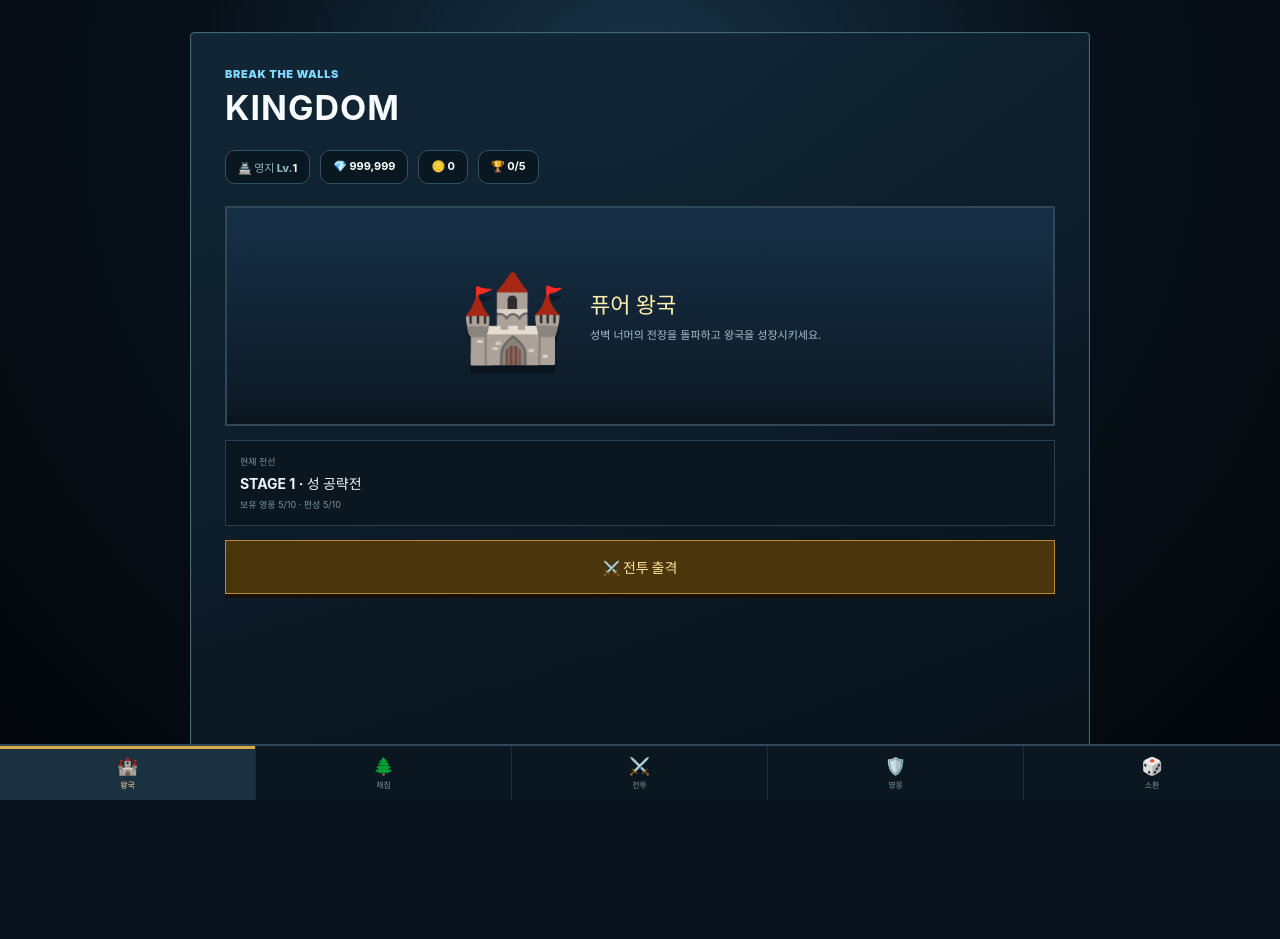
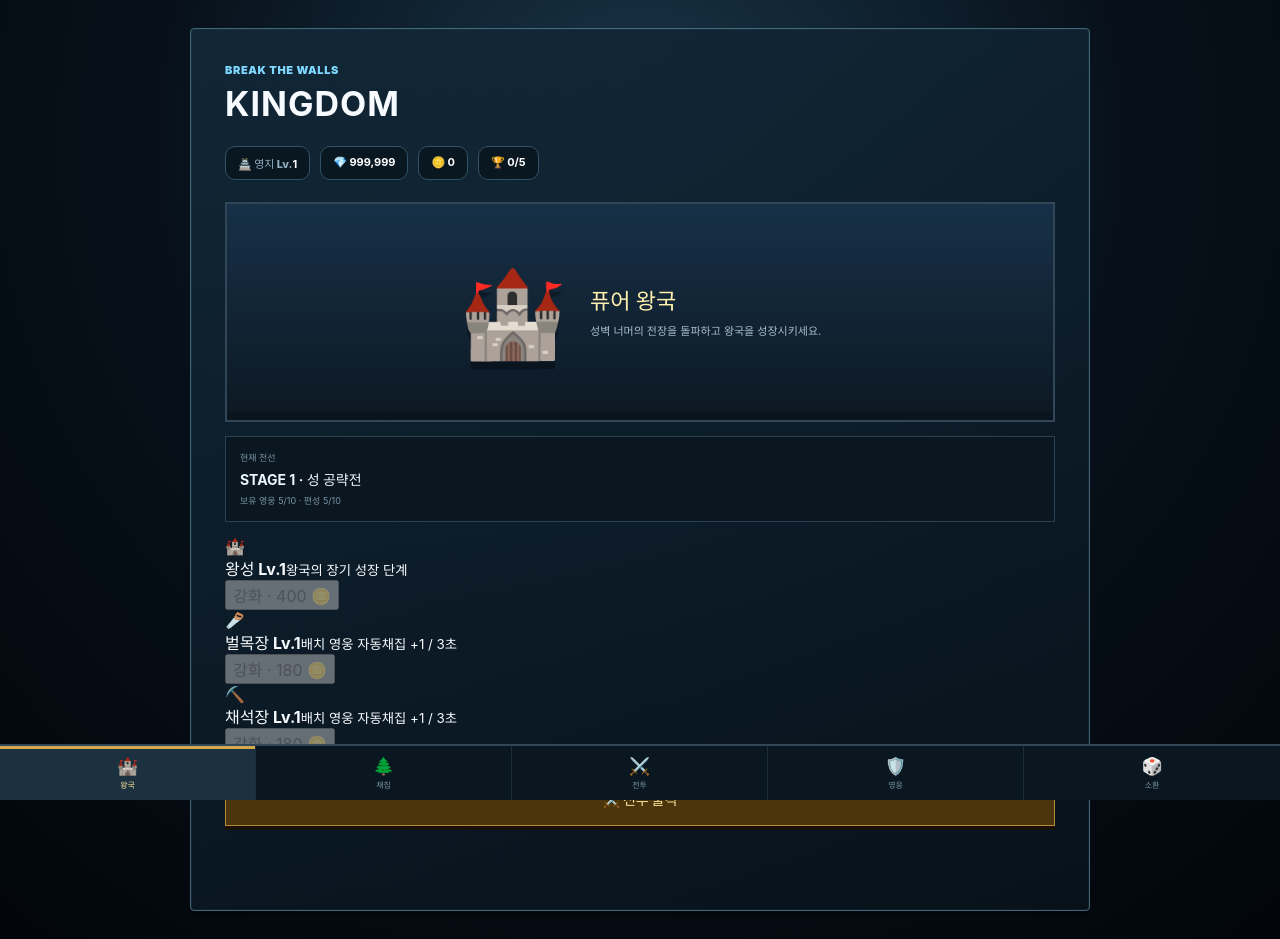
Before and after one commit to bduidohd937-beep/Break-the-Walls-Roll-the-Dice, a React (Vite) app: page / in a window 1280 px wide. Before the commit the page ends 800 px from the top, so only its background shows below. Built offline with nearby package versions, Linux system fonts and the light colour scheme.

Commit message:
feat: add kingdom and gathering facility progression

```diff
--- a/src/App.tsx
+++ b/src/App.tsx
@@ -58,6 +58,9 @@ function App() {
   const [deckEditMode, setDeckEditMode] = useState(false);
   const [mainTab, setMainTab] = useState<"home" | "gather" | "battle" | "heroes" | "summon">("home");
   const [kingdomLevel, setKingdomLevel] = useState(() => Math.max(1, Number(window.localStorage.getItem("btw-kingdom-level") ?? "1")));
+  const [facilityLevels, setFacilityLevels] = useState<{ lumber: number; quarry: number }>(() => {
+    try { const saved = JSON.parse(window.localStorage.getItem("btw-facility-levels") ?? "{}"); return { lumber: Math.max(1, Number(saved.lumber) || 1), quarry: Math.max(1, Number(saved.quarry) || 1) }; } catch { return { lumber: 1, quarry: 1 }; }
+  });
   const [ownedHeroes, setOwnedHeroes] = useState<string[]>(() => {
     try {
       const saved = JSON.parse(window.localStorage.getItem("btw-owned-heroes") ?? "[]");
@@ -87,6 +90,28 @@ function App() {
   const battleGoldMax = 1000 + (economyLevel - 1) * 1250;
   const goldPerSecond = 18 + (economyLevel - 1) * 9;
   const economyUpgradeCost = economyLevel >= economyMaxLevel ? 0 : 120 + (economyLevel - 1) * 100;
+
+  const kingdomUpgradeCost = 400 * kingdomLevel;
+  const facilityUpgradeCost = (type: "lumber" | "quarry") => 180 * facilityLevels[type];
+  const upgradeKingdom = () => {
+    if (kingdomGold < kingdomUpgradeCost) return;
+    const nextLevel = kingdomLevel + 1;
+    const nextGold = kingdomGold - kingdomUpgradeCost;
+    setKingdomLevel(nextLevel);
+    setKingdomGold(nextGold);
+    window.localStorage.setItem("btw-kingdom-level", String(nextLevel));
+    window.localStorage.setItem("btw-kingdom-gold", String(nextGold));
+  };
+  const upgradeFacility = (type: "lumber" | "quarry") => {
+    const cost = facilityUpgradeCost(type);
+    if (kingdomGold < cost) return;
+    const next = { ...facilityLevels, [type]: facilityLevels[type] + 1 };
+    const nextGold = kingdomGold - cost;
+    setFacilityLevels(next);
+    setKingdomGold(nextGold);
+    window.localStorage.setItem("btw-facility-levels", JSON.stringify(next));
+    window.localStorage.setItem("btw-kingdom-gold", String(nextGold));
+  };
 
   const saveResources = (next: { wood: number; stone: number }) => {
     setResources(next);
@@ -190,14 +215,14 @@ function App() {
     const timer = window.setInterval(() => {
       setResources((current) => {
         const next = { ...current };
-        if (workers.wood) next.wood += 1;
-        if (workers.stone) next.stone += 1;
+        if (workers.wood) next.wood += facilityLevels.lumber;
+        if (workers.stone) next.stone += facilityLevels.quarry;
         window.localStorage.setItem("btw-resources", JSON.stringify(next));
         return next;
       });
     }, 3000);
     return () => window.clearInterval(timer);
-  }, [battleState, workers]);
+  }, [battleState, workers, facilityLevels]);
 
 
 
@@ -607,6 +632,11 @@ function App() {
             <div className="kingdom-home">
               <div className="kingdom-hero"><div className="kingdom-castle">🏰</div><div><b>퓨어 왕국</b><span>성벽 너머의 전장을 돌파하고 왕국을 성장시키세요.</span></div></div>
               <div className="home-progress"><span>현재 전선</span><b>STAGE {Math.min(unlockedStage, STAGES.length)} · {STAGES[Math.min(unlockedStage, STAGES.length) - 1]?.name}</b><small>보유 영웅 {ownedHeroes.length}/{HEROES.length} · 편성 {deckIds.length}/{deckSlotCount}</small></div>
+              <div className="facility-grid">
+                <div className="facility-card"><span>🏰</span><div><b>왕성 Lv.{kingdomLevel}</b><small>왕국의 장기 성장 단계</small></div><button disabled={kingdomGold < kingdomUpgradeCost} onClick={upgradeKingdom}>강화 · {kingdomUpgradeCost} 🪙</button></div>
+                <div className="facility-card"><span>🪚</span><div><b>벌목장 Lv.{facilityLevels.lumber}</b><small>배치 영웅 자동채집 +{facilityLevels.lumber} / 3초</small></div><button disabled={kingdomGold < facilityUpgradeCost("lumber")} onClick={() => upgradeFacility("lumber")}>강화 · {facilityUpgradeCost("lumber")} 🪙</button></div>
+                <div className="facility-card"><span>⛏️</span><div><b>채석장 Lv.{facilityLevels.quarry}</b><small>배치 영웅 자동채집 +{facilityLevels.quarry} / 3초</small></div><button disabled={kingdomGold < facilityUpgradeCost("quarry")} onClick={() => upgradeFacility("quarry")}>강화 · {facilityUpgradeCost("quarry")} 🪙</button></div>
+              </div>
               <button className="home-battle-cta" onClick={() => setMainTab("battle")}>⚔️ 전투 출격</button>
             </div>
           )}
@@ -633,7 +663,7 @@ function App() {
                     <div className="resource-hp-label">{gatherHp[type]} / {gatherMaxHp[type]} HP · 파괴 보상 +{gatherReward[type]}</div>
                     <button className="gather-action" onClick={() => gatherResource(type)}>{isWood ? "🪓 벌목 공격" : "⛏️ 채광 공격"}</button>
                     <button className="sell-action" disabled={resources[type] <= 0} onClick={() => sellResource(type)}>전부 판매 · +{resources[type] * (isWood ? 5 : 8)} 🪙</button>
-                    <div className="worker-box"><b>자동 채집</b><span>{assigned ? `${assigned.sprite} ${assigned.name} · 자동 공격 중` : "영웅을 배치하면 자동 공격"}</span></div>
+                    <div className="worker-box"><b>자동 채집</b><span>{assigned ? `${assigned.sprite} ${assigned.name} · 자동 공격 +${isWood ? facilityLevels.lumber : facilityLevels.quarry}/3초` : "영웅을 배치하면 자동 공격"}</span></div>
                     <div className="worker-list">{ownedHeroes.map((id) => { const hero = HEROES.find((unit) => unit.id === id); if (!hero) return null; const busyElsewhere = Object.entries(workers).some(([key, value]) => key !== type && value === id); return <button key={id} disabled={busyElsewhere} className={workers[type] === id ? "assigned" : ""} onClick={() => assignWorker(type, id)}>{hero.sprite}<small>{hero.name}</small></button>; })}</div>
                   </div>;
                 })}
```
